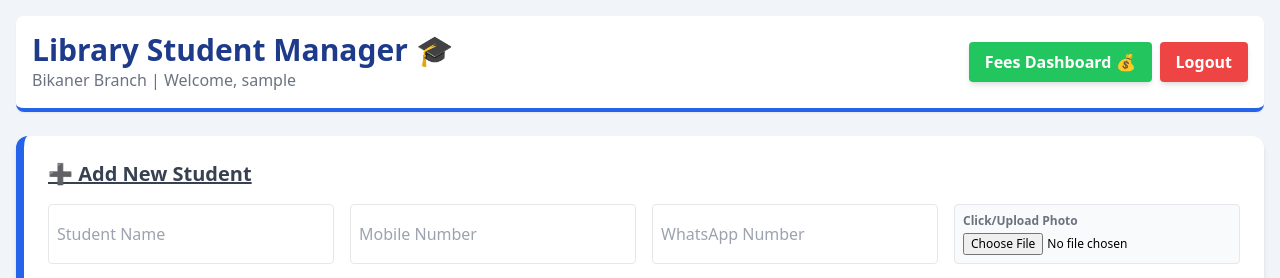
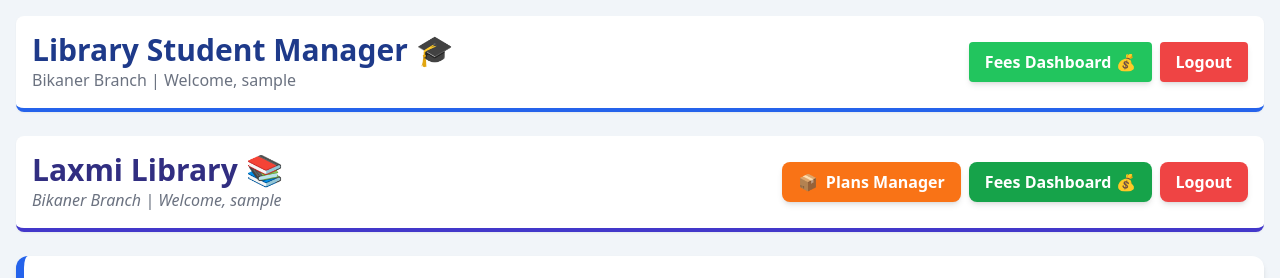
Before and after one commit to raghublock/student-fees-management, a React (Create React App) app: page /dashboard in a window 1280 px wide. Shown: the top 278 px of the page. Built offline with nearby package versions, Linux system fonts and the light colour scheme; no server answers; sample sign-in values are in the browser's storage.

Commit message:
Update Dashboard.js

```diff
--- a/src/pages/Dashboard.js
+++ b/src/pages/Dashboard.js
@@ -148,7 +148,23 @@ function Dashboard() {
           <button onClick={() => { localStorage.clear(); navigate('/'); }} className="bg-red-500 text-white px-4 py-2 rounded font-bold hover:bg-red-600 shadow-md">Logout</button>
         </div>
       </div>
+        {/* Header Section */}
+<div className="flex justify-between items-center max-w-7xl mx-auto mb-6 bg-white p-4 rounded-lg shadow-sm border-b-4 border-indigo-700">
+  <div>
+    <h1 className="text-3xl font-black text-indigo-900">Laxmi Library 📚</h1>
+    <p className="text-gray-500 font-medium italic">Bikaner Branch | Welcome, {adminName || 'Admin'}</p>
+  </div>
+  <div className="flex flex-col md:flex-row gap-2">
+    {/* 📦 Naya Plans Button */}
+    <Link to="/plans" className="bg-orange-500 text-white px-4 py-2 rounded-lg font-bold hover:bg-orange-600 shadow-md text-center transition flex items-center gap-2">
+      <span>📦</span> Plans Manager
+    </Link>
 
+    <Link to="/fees" className="bg-green-600 text-white px-4 py-2 rounded-lg font-bold hover:bg-green-700 shadow-md text-center transition">Fees Dashboard 💰</Link>
+
+    <button onClick={() => { localStorage.clear(); navigate('/'); }} className="bg-red-500 text-white px-4 py-2 rounded-lg font-bold hover:bg-red-600 shadow-md transition">Logout</button>
+  </div>
+</div>
       {/* Input Form Section */}
       <div className={`max-w-7xl mx-auto bg-white p-6 rounded-xl shadow-md mb-8 border-l-8 ${editingId ? 'border-yellow-500 bg-yellow-50' : 'border-blue-600'}`}>
         <h2 className="text-xl font-bold mb-4 text-gray-700 underline">
```
